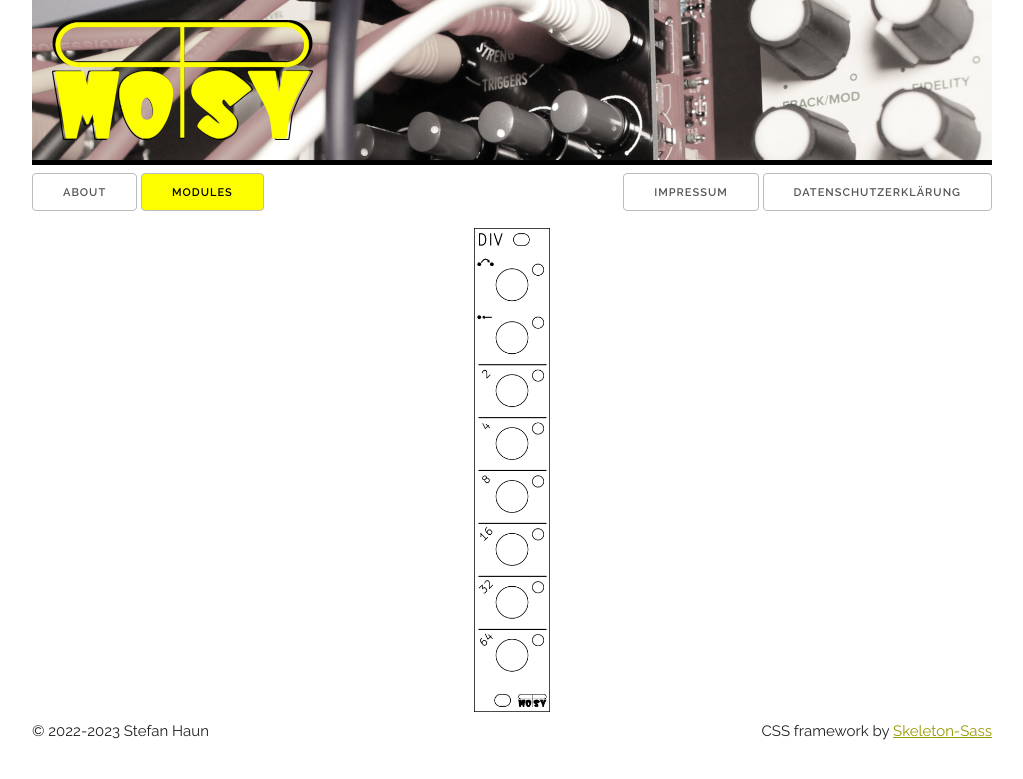
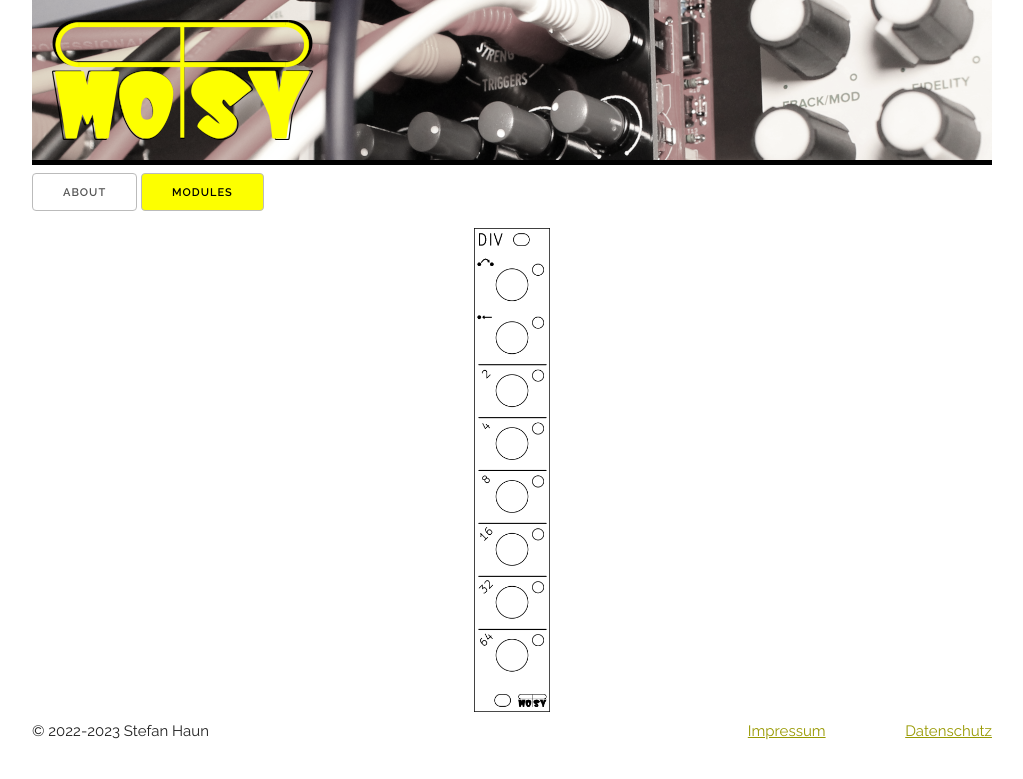
Before and after one commit to moPsy-project/mopsy-music.de, a Jekyll site: the page built from modules.html, in a window 1280 px wide. Shown: the top 779 px of the page, without its empty margins (128-1151 px from the left). Built offline with Jekyll 4.4.1, drawn with Linux system fonts in a browser that asks for light colours.

Commit message:
:hammer: Move Impressum/Datenschutz to footer

```diff
--- a/_layouts/frame.html
+++ b/_layouts/frame.html
@@ -50,10 +50,6 @@
   </nav>
   </div>
   <div class="one-half column" style="text-align: right;">
-  <nav>
-    <a class="button {% if page.nav=='impressum' %}button-primary{% endif %}" href="{% link impressum.md %}">Impressum</a>
-    <a class="button {% if page.nav=='datenschutz' %}button-primary{% endif %}"" href="{% link datenschutz.md %}">Datenschutzerklärung</a>
-  </nav>
   </div>
 
 </div>
@@ -62,11 +58,18 @@
 
 <footer>
 <div class="row">
-    <div class="one-half column">
+    <div class="eight columns">
       <span>&copy; 2022-2023 Stefan Haun</span>
     </div>
-    <div class="one-half column" style="text-align: right;">
-      <span>CSS framework by <a href="https://github.com/WhatsNewSaes/Skeleton-Sass" target="_blank">Skeleton-Sass</a></span>
+    <div class="two columns" style="text-align: right;">
+        <nav>
+            <a href="{% link impressum.md %}">Impressum</a>
+        </nav>
+    </div>
+    <div class="two columns" style="text-align: right;">
+        <nav>
+            <a href="{% link datenschutz.md %}">Datenschutz</a>
+        </nav>
     </div>
 </div>
 </footer>
```
